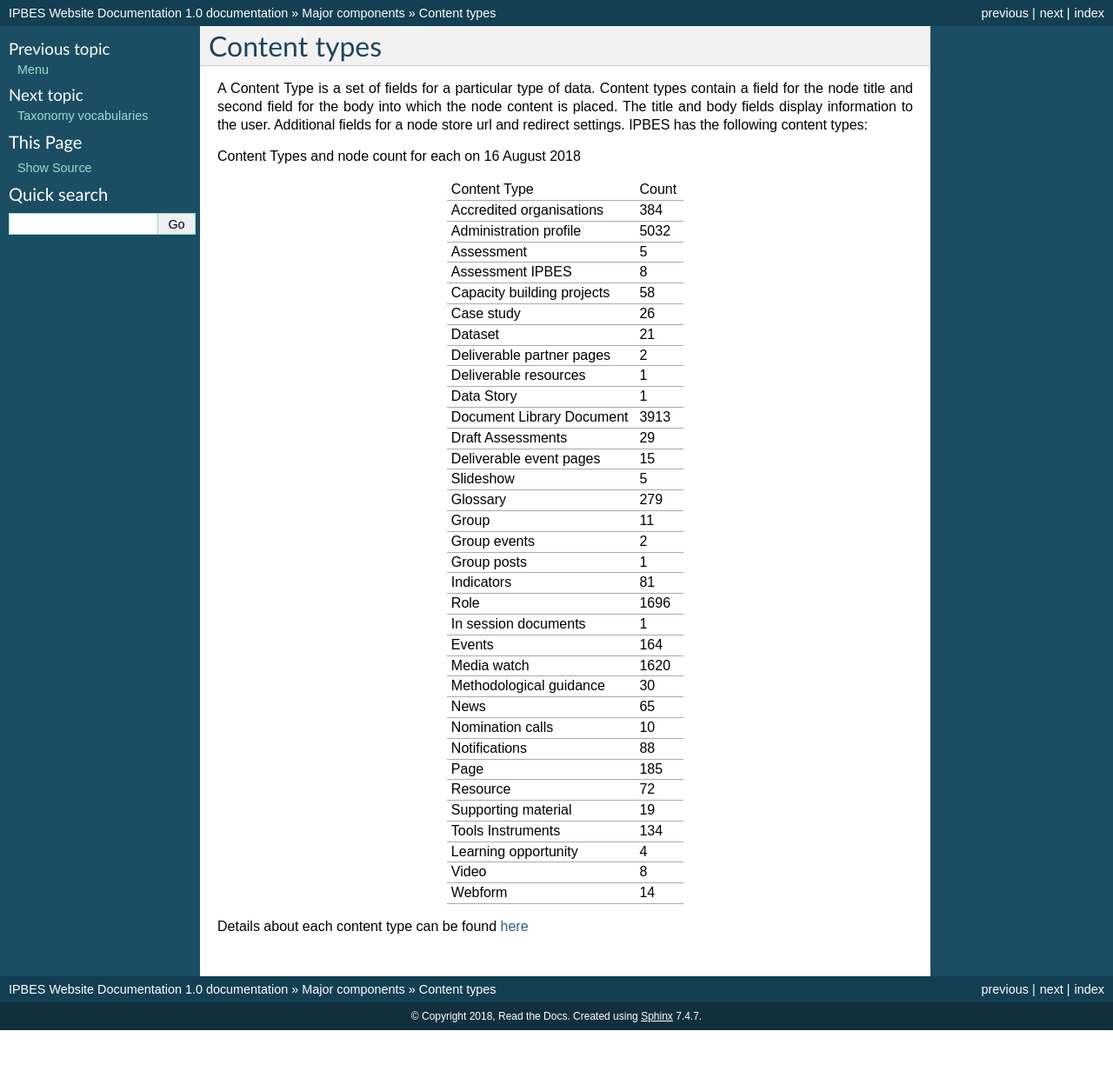
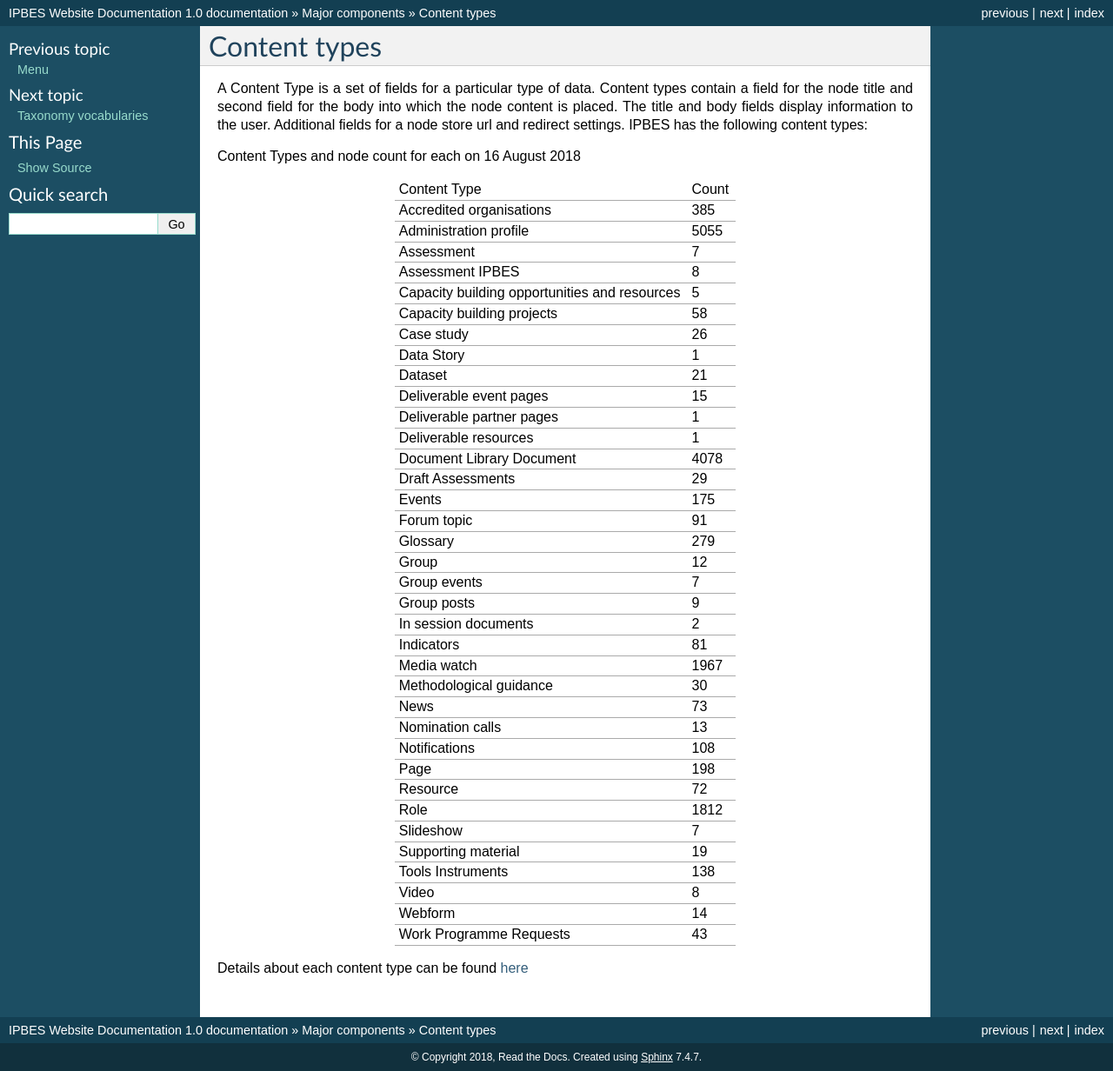
Before and after one commit to ipbes/ipbeswebdocs, a Sphinx documentation site: the page built from docs/components/content-types.rst, in a window 1280 px wide. Shown: the whole page at 87% size. Built offline with Sphinx 7.4.7, drawn with Linux system fonts in a browser that asks for light colours; pages that are not in the unit, such as notebooks, are missing from menus; before the commit the page ends 1185 px from its top, so only the background shows below that.

Commit message:
Update content-types.rst

```diff
--- a/docs/components/content-types.rst
+++ b/docs/components/content-types.rst
@@ -5,77 +5,81 @@ A Content Type is a set of fields for a particular type of data.  Content types
 
 Content Types and node count for each on 16 August 2018
 
-+----------------------------+-------+
-| Content Type               | Count |
-+----------------------------+-------+
-| Accredited organisations   | 384   |
-+----------------------------+-------+
-| Administration profile     | 5032  |
-+----------------------------+-------+
-| Assessment                 | 5     |
-+----------------------------+-------+
-| Assessment IPBES           | 8     |
-+----------------------------+-------+
-| Capacity building projects | 58    |
-+----------------------------+-------+
-| Case study                 | 26    |
-+----------------------------+-------+
-| Dataset                    | 21    |
-+----------------------------+-------+
-| Deliverable partner pages  | 2     |
-+----------------------------+-------+
-| Deliverable resources      | 1     |
-+----------------------------+-------+
-| Data Story                 | 1     |
-+----------------------------+-------+
-| Document Library Document  | 3913  |
-+----------------------------+-------+
-| Draft Assessments          | 29    |
-+----------------------------+-------+
-| Deliverable event pages    | 15    |
-+----------------------------+-------+
-| Slideshow                  | 5     |
-+----------------------------+-------+
-| Glossary                   | 279   |
-+----------------------------+-------+
-| Group                      | 11    |
-+----------------------------+-------+
-| Group events               | 2     |
-+----------------------------+-------+
-| Group posts                | 1     |
-+----------------------------+-------+
-| Indicators                 | 81    |
-+----------------------------+-------+
-| Role                       | 1696  |
-+----------------------------+-------+
-| In session documents       | 1     |
-+----------------------------+-------+
-| Events                     | 164   |
-+----------------------------+-------+
-| Media watch                | 1620  |
-+----------------------------+-------+
-| Methodological guidance    | 30    |
-+----------------------------+-------+
-| News                       | 65    |
-+----------------------------+-------+
-| Nomination calls           | 10    |
-+----------------------------+-------+
-| Notifications              | 88    |
-+----------------------------+-------+
-| Page                       | 185   |
-+----------------------------+-------+
-| Resource                   | 72    |
-+----------------------------+-------+
-| Supporting material        | 19    |
-+----------------------------+-------+
-| Tools Instruments          | 134   |
-+----------------------------+-------+
-| Learning opportunity       | 4     |
-+----------------------------+-------+
-| Video                      | 8     |
-+----------------------------+-------+
-| Webform                    | 14    |
-+----------------------------+-------+
++-----------------------------------------------+-------+
+| Content Type                                  | Count |
++-----------------------------------------------+-------+
+| Accredited organisations                      | 385   |
++-----------------------------------------------+-------+
+| Administration profile                        | 5055  |
++-----------------------------------------------+-------+
+| Assessment                                    | 7     |
++-----------------------------------------------+-------+
+| Assessment IPBES                              | 8     |
++-----------------------------------------------+-------+
+| Capacity building opportunities and resources | 5     |
++-----------------------------------------------+-------+
+| Capacity building projects                    | 58    |
++-----------------------------------------------+-------+
+| Case study                                    | 26    |
++-----------------------------------------------+-------+
+| Data Story                                    | 1     |
++-----------------------------------------------+-------+
+| Dataset                                       | 21    |
++-----------------------------------------------+-------+
+| Deliverable event pages                       | 15    |
++-----------------------------------------------+-------+
+| Deliverable partner pages                     | 1     |
++-----------------------------------------------+-------+
+| Deliverable resources                         | 1     |
++-----------------------------------------------+-------+
+| Document Library Document                     | 4078  |
++-----------------------------------------------+-------+
+| Draft Assessments                             | 29    |
++-----------------------------------------------+-------+
+| Events                                        | 175   |
++-----------------------------------------------+-------+
+| Forum topic                                   | 91    |
++-----------------------------------------------+-------+
+| Glossary                                      | 279   |
++-----------------------------------------------+-------+
+| Group                                         | 12    |
++-----------------------------------------------+-------+
+| Group events                                  | 7     |
++-----------------------------------------------+-------+
+| Group posts                                   | 9     |
++-----------------------------------------------+-------+
+| In session documents                          | 2     |
++-----------------------------------------------+-------+
+| Indicators                                    | 81    |
++-----------------------------------------------+-------+
+| Media watch                                   | 1967  |
++-----------------------------------------------+-------+
+| Methodological guidance                       | 30    |
++-----------------------------------------------+-------+
+| News                                          | 73    |
++-----------------------------------------------+-------+
+| Nomination calls                              | 13    |
++-----------------------------------------------+-------+
+| Notifications                                 | 108   |
++-----------------------------------------------+-------+
+| Page                                          | 198   |
++-----------------------------------------------+-------+
+| Resource                                      | 72    |
++-----------------------------------------------+-------+
+| Role                                          | 1812  |
++-----------------------------------------------+-------+
+| Slideshow                                     | 7     |
++-----------------------------------------------+-------+
+| Supporting material                           | 19    |
++-----------------------------------------------+-------+
+| Tools Instruments                             | 138   |
++-----------------------------------------------+-------+
+| Video                                         | 8     |
++-----------------------------------------------+-------+
+| Webform                                       | 14    |
++-----------------------------------------------+-------+
+| Work Programme Requests                       | 43    |
++-----------------------------------------------+-------+
 
 Details about each content type can be found here_
 
```
